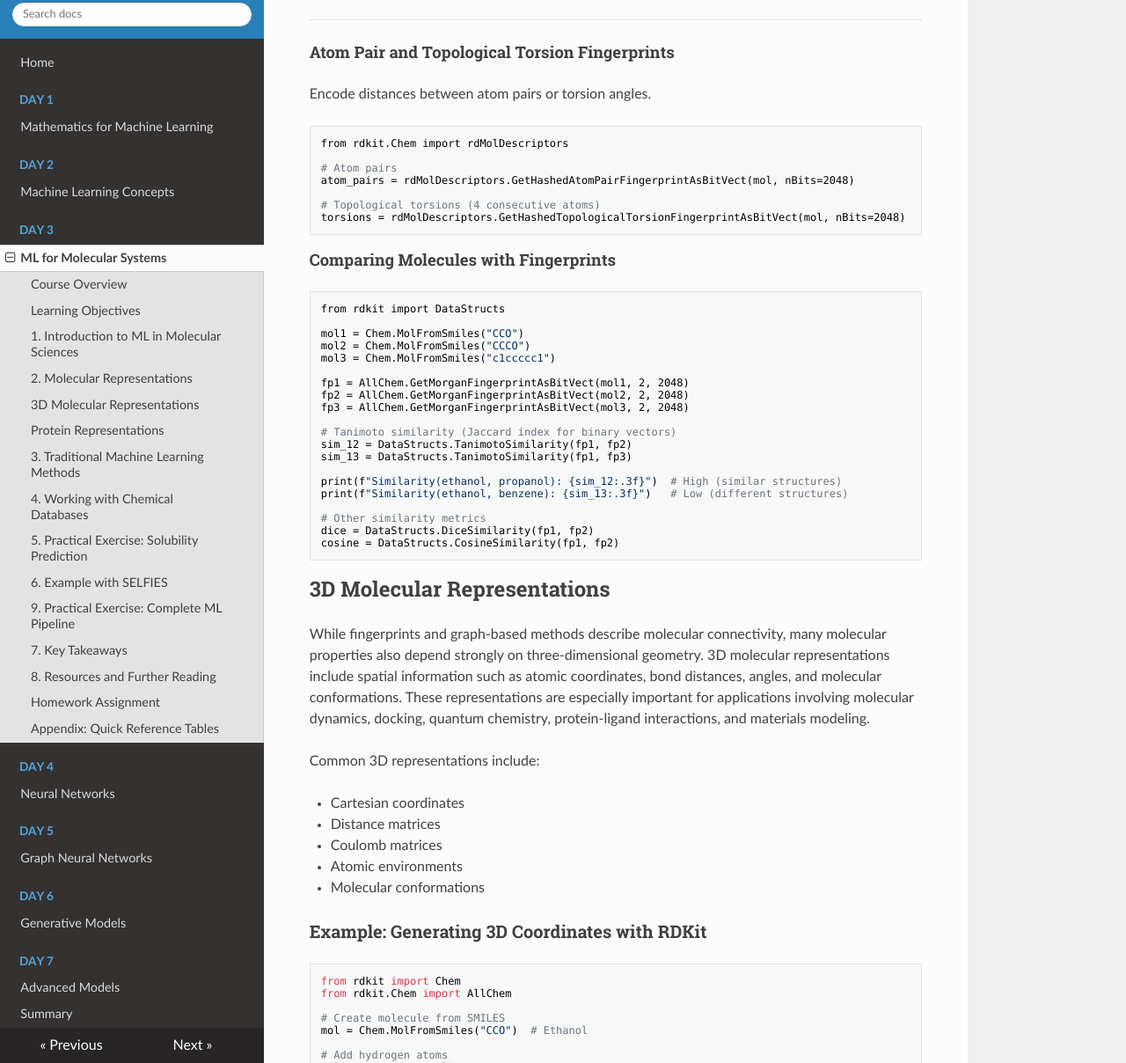
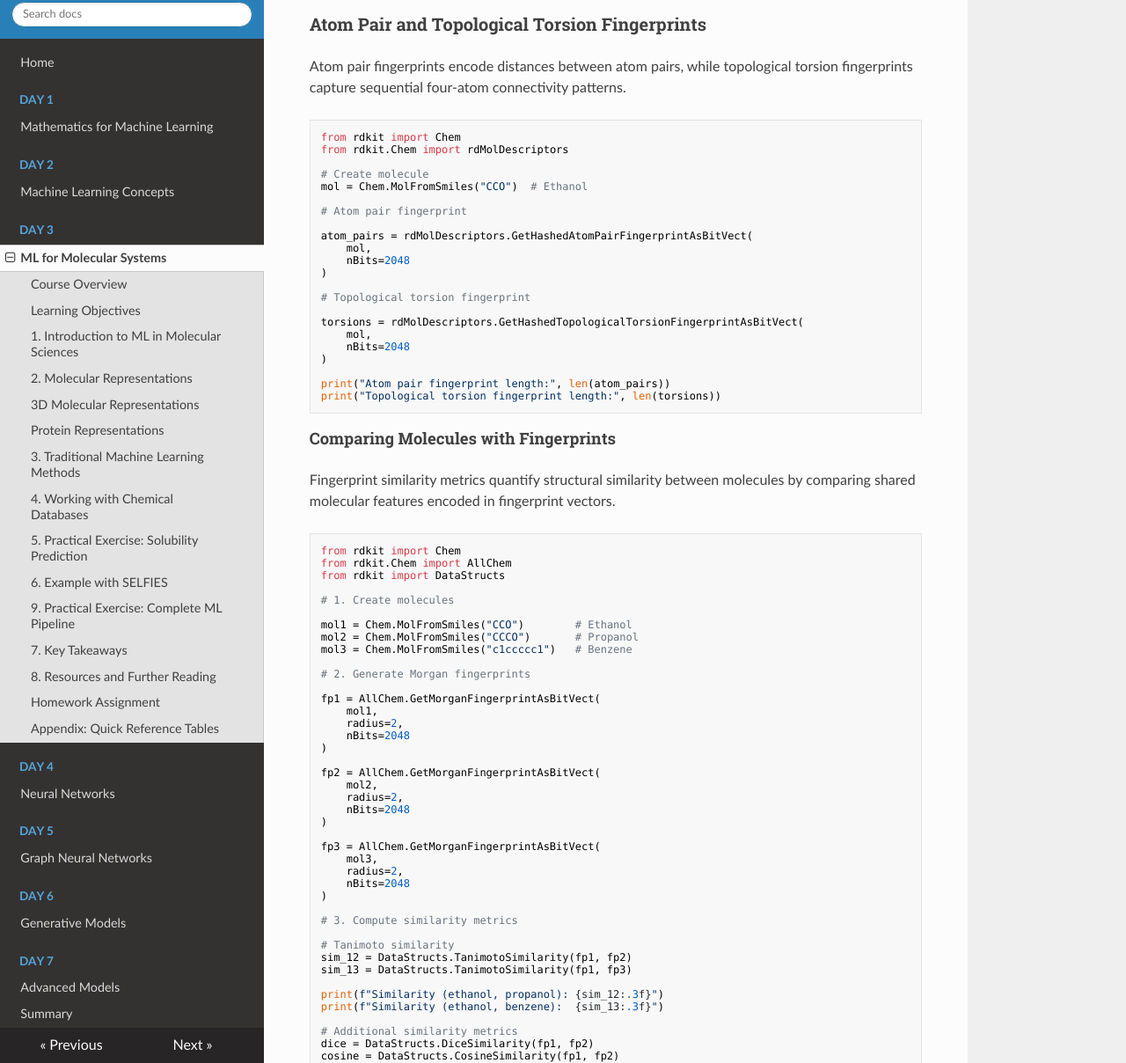
Before and after one commit to pojeda/course-mlmd, an MkDocs documentation site: the page built from docs/day1.md, in a window 1280 px wide and 1400 px high, scrolled down 8649 px. Shown: the part 192-1400 px from the top of the window at 88% size. Built offline with MkDocs 1.6.1, drawn with Linux system fonts in a browser that asks for light colours; nearby versions of some CDN libraries; some of the changed text lies outside the part shown.

Commit message:
Day1: Coulomb matrix

````diff
--- a/docs/day1.md
+++ b/docs/day1.md
@@ -441,45 +441,88 @@
 print("Number of active bits:", fp_array.sum())
 ```
 
-----
-
-#### Atom Pair and Topological Torsion Fingerprints
-
-Encode distances between atom pairs or torsion angles.
-
-```python
+
+### Atom Pair and Topological Torsion Fingerprints
+
+Atom pair fingerprints encode distances between atom pairs, while topological torsion fingerprints
+capture sequential four-atom connectivity patterns.
+
+```python
+from rdkit import Chem
 from rdkit.Chem import rdMolDescriptors
 
-# Atom pairs
-atom_pairs = rdMolDescriptors.GetHashedAtomPairFingerprintAsBitVect(mol, nBits=2048)
-
-# Topological torsions (4 consecutive atoms)
-torsions = rdMolDescriptors.GetHashedTopologicalTorsionFingerprintAsBitVect(mol, nBits=2048)
+# Create molecule
+mol = Chem.MolFromSmiles("CCO")  # Ethanol
+
+# Atom pair fingerprint
+
+atom_pairs = rdMolDescriptors.GetHashedAtomPairFingerprintAsBitVect(
+    mol,
+    nBits=2048
+)
+
+# Topological torsion fingerprint
+
+torsions = rdMolDescriptors.GetHashedTopologicalTorsionFingerprintAsBitVect(
+    mol,
+    nBits=2048
+)
+
+print("Atom pair fingerprint length:", len(atom_pairs))
+print("Topological torsion fingerprint length:", len(torsions))
 ```
 
 #### Comparing Molecules with Fingerprints
 
-```python
+Fingerprint similarity metrics quantify structural similarity between molecules by comparing
+shared molecular features encoded in fingerprint vectors.
+
+```python
+from rdkit import Chem
+from rdkit.Chem import AllChem
 from rdkit import DataStructs
 
-mol1 = Chem.MolFromSmiles("CCO")
-mol2 = Chem.MolFromSmiles("CCCO")
-mol3 = Chem.MolFromSmiles("c1ccccc1")
-
-fp1 = AllChem.GetMorganFingerprintAsBitVect(mol1, 2, 2048)
-fp2 = AllChem.GetMorganFingerprintAsBitVect(mol2, 2, 2048)
-fp3 = AllChem.GetMorganFingerprintAsBitVect(mol3, 2, 2048)
-
-# Tanimoto similarity (Jaccard index for binary vectors)
+# 1. Create molecules
+
+mol1 = Chem.MolFromSmiles("CCO")        # Ethanol
+mol2 = Chem.MolFromSmiles("CCCO")       # Propanol
+mol3 = Chem.MolFromSmiles("c1ccccc1")   # Benzene
+
+# 2. Generate Morgan fingerprints
+
+fp1 = AllChem.GetMorganFingerprintAsBitVect(
+    mol1,
+    radius=2,
+    nBits=2048
+)
+
+fp2 = AllChem.GetMorganFingerprintAsBitVect(
+    mol2,
+    radius=2,
+    nBits=2048
+)
+
+fp3 = AllChem.GetMorganFingerprintAsBitVect(
+    mol3,
+    radius=2,
+    nBits=2048
+)
+
+# 3. Compute similarity metrics
+
+# Tanimoto similarity
 sim_12 = DataStructs.TanimotoSimilarity(fp1, fp2)
 sim_13 = DataStructs.TanimotoSimilarity(fp1, fp3)
 
-print(f"Similarity(ethanol, propanol): {sim_12:.3f}")  # High (similar structures)
-print(f"Similarity(ethanol, benzene): {sim_13:.3f}")   # Low (different structures)
-
-# Other similarity metrics
+print(f"Similarity (ethanol, propanol): {sim_12:.3f}")
+print(f"Similarity (ethanol, benzene):  {sim_13:.3f}")
+
+# Additional similarity metrics
 dice = DataStructs.DiceSimilarity(fp1, fp2)
 cosine = DataStructs.CosineSimilarity(fp1, fp2)
+
+print(f"\nDice similarity:   {dice:.3f}")
+print(f"Cosine similarity: {cosine:.3f}")
 ```
 
 ## 3D Molecular Representations
@@ -530,8 +573,6 @@
         f"-> x={pos.x:.3f}, y={pos.y:.3f}, z={pos.z:.3f}"
     )
 ```
-
----
 
 ## Protein Representations
 
@@ -572,8 +613,135 @@
     )
 ```
 
-This example demonstrates how atomistic protein structures can be loaded and manipulated using [ASE (Atomic Simulation Environment)](https://wiki.fysik.dtu.dk/ase/?utm_source=chatgpt.com) for scientific computing and machine learning workflows.
-
+This example demonstrates how atomistic protein structures can be loaded and manipulated using
+[ASE (Atomic Simulation Environment)](https://wiki.fysik.dtu.dk/ase) for
+scientific computing and machine learning workflows.
+
+The Coulomb matrix representation is described in the PRL article x
+
+```python
+# Coulomb matrix representation for a small protein-like backbone fragment
+
+import numpy as np
+import matplotlib.pyplot as plt
+
+# 1. Define a small protein-like fragment
+# For simplicity, we use backbone atoms from two residues:
+# N, CA, C, O, N, CA, C, O
+#
+# In a real protein, these coordinates would usually come
+# from a PDB file.
+
+atom_symbols = np.array([
+    "N", "C", "C", "O",
+    "N", "C", "C", "O"
+])
+
+coordinates = np.array([
+    [0.00, 0.00, 0.00],   # N
+    [1.45, 0.10, 0.00],   # CA
+    [2.10, 1.45, 0.00],   # C
+    [1.55, 2.50, 0.00],   # O
+
+    [3.45, 1.40, 0.00],   # N
+    [4.20, 2.65, 0.10],   # CA
+    [5.65, 2.30, 0.00],   # C
+    [6.10, 1.20, 0.00]    # O
+])
+
+# Atomic numbers
+atomic_numbers = {
+    "H": 1,
+    "C": 6,
+    "N": 7,
+    "O": 8,
+    "S": 16
+}
+
+Z = np.array([atomic_numbers[symbol] for symbol in atom_symbols])
+
+# 2. Compute Coulomb matrix
+
+def coulomb_matrix(Z, coordinates):
+    """
+    Compute the Coulomb matrix.
+
+    Diagonal terms:
+        0.5 * Z_i^2.4
+
+    Off-diagonal terms:
+        Z_i * Z_j / distance(i, j)
+    """
+
+    n_atoms = len(Z)
+
+    C = np.zeros((n_atoms, n_atoms))
+
+    for i in range(n_atoms):
+        for j in range(n_atoms):
+
+            if i == j:
+                C[i, j] = 0.5 * Z[i] ** 2.4
+
+            else:
+                distance = np.linalg.norm(
+                    coordinates[i] - coordinates[j]
+                )
+
+                C[i, j] = Z[i] * Z[j] / distance
+
+    return C
+
+C = coulomb_matrix(Z, coordinates)
+
+print("Coulomb matrix shape:", C.shape)
+print("\nCoulomb matrix:")
+print(np.round(C, 2))
+
+# 3. Convert matrix into a machine learning feature vector
+# One common option is to flatten the matrix.
+# For fixed-size systems, this can be used directly as an ML input.
+
+feature_vector = C.flatten()
+
+print("\nFeature vector shape:", feature_vector.shape)
+
+
+# 4. Optional: use the sorted eigenvalues as a compact representation
+# Eigenvalues are useful because they provide a fixed-length
+# summary of the matrix and are invariant to atom ordering.
+
+eigenvalues = np.linalg.eigvalsh(C)
+eigenvalues = np.sort(eigenvalues)[::-1]
+
+print("\nSorted Coulomb matrix eigenvalues:")
+print(np.round(eigenvalues, 3))
+
+# 5. Visualize the Coulomb matrix
+
+plt.figure(figsize=(6, 5))
+
+plt.imshow(C)
+
+plt.colorbar(label="Coulomb matrix value")
+
+plt.xticks(
+    ticks=np.arange(len(atom_symbols)),
+    labels=atom_symbols
+)
+
+plt.yticks(
+    ticks=np.arange(len(atom_symbols)),
+    labels=atom_symbols
+)
+
+plt.title("Coulomb Matrix for a Protein-Like Fragment")
+plt.xlabel("Atom index")
+plt.ylabel("Atom index")
+
+plt.tight_layout()
+plt.show()
+```
 
 ### 2.3 Molecular Descriptors
 
````
